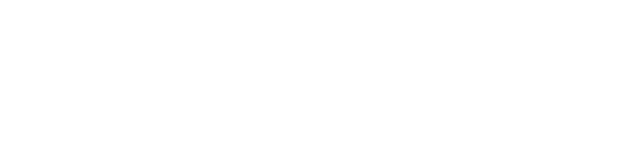
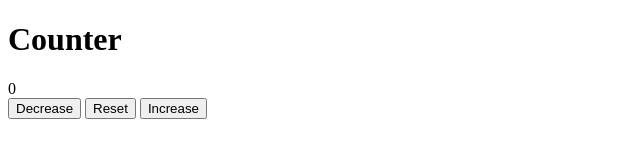
Before and after one commit to speyrot/Counter, a plain HTML site: page index.html in a window 1280 px wide. Shown: the whole page, without its empty margins (0-640 px from the left). Drawn offline with Linux system fonts and the light colour scheme.

Commit message:
HTML setup

```diff
--- a/index.html
+++ b/index.html
@@ -10,7 +10,19 @@
         <link rel="stylesheet" href="style.css">
     </head>
     <body>
-
+        <main>
+            <div class="container">
+                <h1>Counter</h1>
+                <span id="value">
+                    0
+                </span>
+                <div class="button-container">
+                    <button class="btn-decrease">Decrease</button>
+                    <button class="btn-reset">Reset</button>
+                    <button class="btn-increase">Increase</button>
+                </div>
+            </div>
+        </main>
 
         <script src="app.js" async defer></script>
     </body>
```
